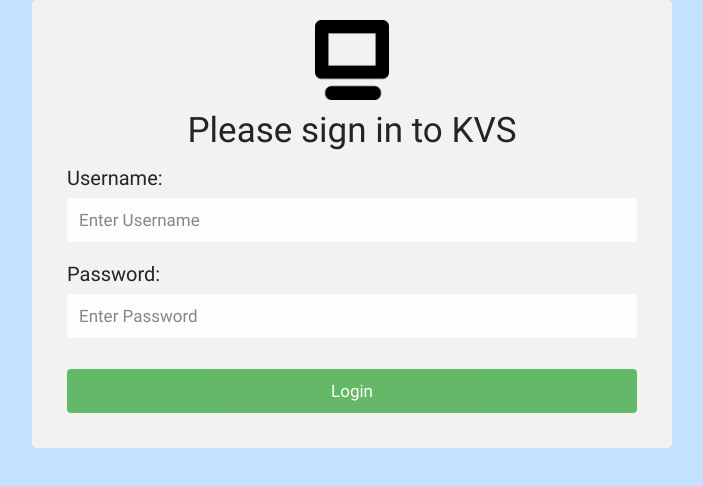
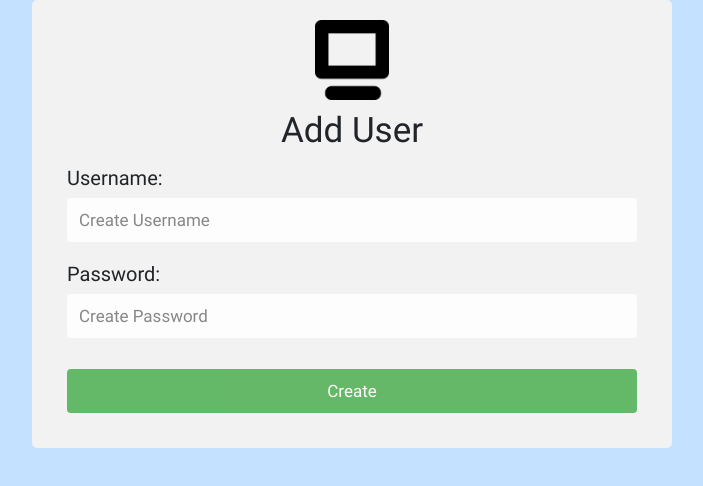
Before and after one commit to kevmich/CMPS285-Fall2020-Section2-Group-3, a React (Create React App) app in the folder KitchenVideoSystem/ClientApp/: page /admin/AddUser in a window 1280 px wide. Before the commit this address led to /. Shown: the top 486 px of the page, without its empty margins (288-991 px from the left). Built offline with nearby package versions, Linux system fonts and the light colour scheme.

Commit message:
started admin pages and can add user to db

```diff
--- a/KitchenVideoSystem/ClientApp/src/App.js
+++ b/KitchenVideoSystem/ClientApp/src/App.js
@@ -5,6 +5,8 @@ import { Home } from './components/Home';
 import  Login  from './components/Login';
 import CashierScreen from './components/CashierScreen';
 import KitchenScreen from './components/KitchenScreen';
+import Admin from './components/Admin';
+import AddUser from './components/AddUser';
 import './custom.css'
 import ProtectedRoute from "./ProtectedRoute";
 
@@ -15,6 +17,8 @@ export default class App extends Component {
     return (
         <div>
             <Switch>
+                <Route exact path='/Admin' component={Admin} />
+                <Route exact path='/admin/AddUser' component={AddUser} />
             <ProtectedRoute path='/home'>
                 <Route exact path='/home' component={Home} />
             </ProtectedRoute>
--- /dev/null
+++ b/KitchenVideoSystem/ClientApp/src/components/AddUser.css
@@ -0,0 +1,11 @@
+.title {
+    text-align: center
+}
+
+.username {
+    border-radius: 10px;
+    position: fixed;
+    top: 30%;
+    left: 45%;
+    transform: translate(-50%, -50%);
+}
--- /dev/null
+++ b/KitchenVideoSystem/ClientApp/src/components/AddUser.js
@@ -0,0 +1,100 @@
+import React, { Component } from 'react';
+import "./AddUser.css";
+import { Redirect } from "react-router-dom";
+import axios from 'axios'
+import KvsIcon from '../content/KVS-Icon.png';
+export default class AddUser extends Component {
+
+    constructor(props) {
+        super(props);
+        this.login = this.login.bind(this);
+        this.state = {
+            loginParams: {
+                user_id: "",
+                user_password: ""
+            },
+            loginFail: false
+        };
+    }
+    handleFormChange = event => {
+        let loginParamsNew = { ...this.state.loginParams };
+        let val = event.target.value;
+        loginParamsNew[event.target.name] = val;
+        this.setState({
+            loginParams: loginParamsNew,
+            loginFail: false
+
+        });
+    };
+
+    login = event => {
+        let user_id = this.state.loginParams.user_id;
+        let user_password = this.state.loginParams.user_password;
+
+        axios({
+            method: 'post',
+            url: '/api/user/adduser',
+            data: {
+                "username": user_id,
+                "password": user_password
+            }
+        }).then((response) => {
+            sessionStorage.setItem("token", response.data.token)
+            this.setState({
+                islogged: true
+            });
+        }).catch((error) => {
+            if (error.response.status == 401 || error.response.status == 400) {
+                this.setState({
+                    loginFail: true
+                });
+                console.log("LOGIN FAIL");
+            }
+        })
+
+        event.preventDefault();
+    };
+
+
+    componentDidMount() {
+        document.title = "Add User";
+    }
+
+
+
+    render() {
+        return (
+            <div className="Login">
+                <div className="LoginContainer">
+                    <form onSubmit={this.login} className="form-signin">
+                        <img src={KvsIcon} height="80px" class="center" />
+                        <h1 className="signIn">Add User </h1>
+                        <div className="row">
+                            <div className="col">
+                                <h3 className="h3 text-left"> Username: </h3>
+                                <input
+                                    type="text"
+                                    name="user_id"
+                                    onChange={this.handleFormChange}
+                                    placeholder="Create Username"
+                                />
+                                <h3 className="h3 text-left"> Password: </h3>
+                                <input
+                                    type="password"
+                                    name="user_password"
+                                    onChange={this.handleFormChange}
+                                    placeholder="Create Password"
+                                />
+                                <input type="submit" value="Create" />
+                            </div>
+                        </div>
+                        {this.state.loginFail ? <p className="alert"> Incorrect Username or Password. </p> : null}
+
+
+                    </form>
+
+                </div>
+            </div>
+        );
+    }
+}
--- /dev/null
+++ b/KitchenVideoSystem/ClientApp/src/components/Admin.css
@@ -0,0 +1,25 @@
+.title {
+    text-align: center
+}
+
+.backButton {
+    background-color: red;
+    left: 0px;
+    color: black;
+    border-radius: 10px;
+    position: fixed;
+    top: 50%;
+    left: 50%;
+    transform: translate(-50%, -50%);
+}
+
+.addButton {
+    background-color: green;
+    left: 0px;
+    color: black;
+    border-radius: 10px;
+    position: fixed;
+    top: 40%;
+    left: 50%;
+    transform: translate(-50%, -50%);
+}
--- /dev/null
+++ b/KitchenVideoSystem/ClientApp/src/components/Admin.js
@@ -0,0 +1,22 @@
+import React, { Component } from 'react';
+import { Link } from 'react-router-dom';
+import "./Admin.css";
+export default class Admin extends Component {
+
+    render() {
+        return (
+            <div>
+                <h1 className="title"> Manage Users </h1>
+
+                <Link to="./admin/adduser">
+                <button class="addButton">Add User</button>
+                </Link>
+
+                <Link to="./">
+                    <button class="backButton">back</button>
+                </Link>
+
+            </div>
+        );
+    }
+}
```
